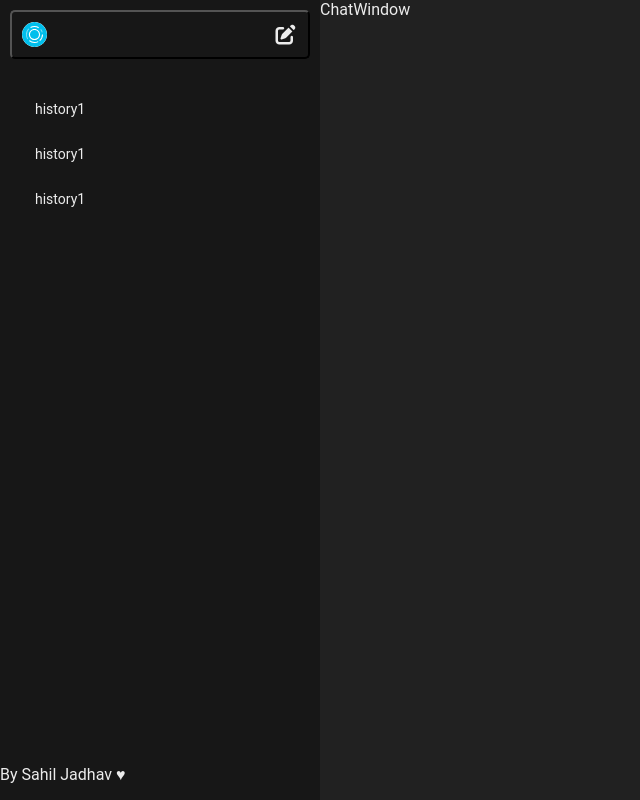
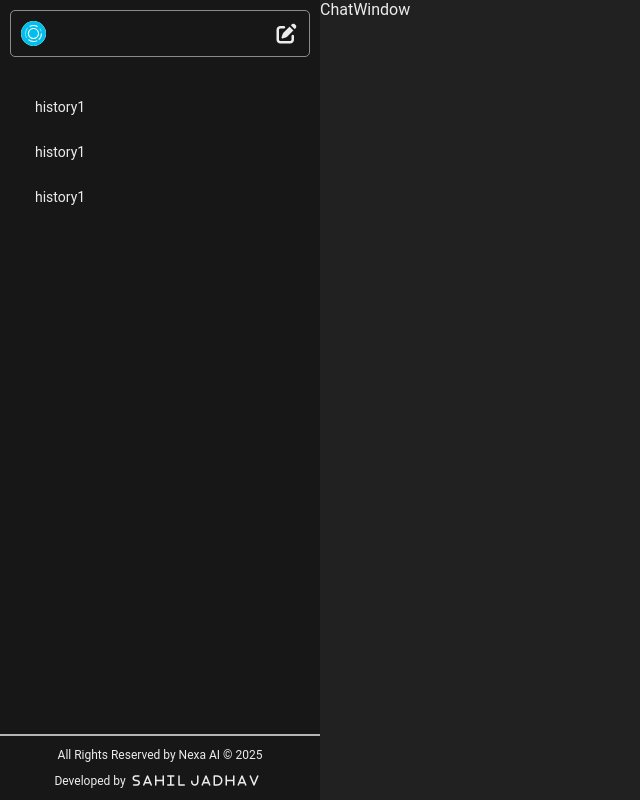
Before and after one commit to Sahil1617/Nexa-Ai, a React (Vite) app in the folder Frontend/: page / in a window 1280 px wide. Shown: the whole page, without its empty margins (0-640 px from the left). Built offline with nearby package versions, Linux system fonts and the light colour scheme.

Commit message:
Frontend Updated

```diff
--- a/Frontend/src/Sidebar.css
+++ b/Frontend/src/Sidebar.css
@@ -16,7 +16,7 @@ button {
     padding: 10px;
     border-radius: 5px;
     background-color: transparent;
-    /* border: solid 0.5px rgba(255, 255, 255, 0.5); */
+    border: solid 0.5px rgba(255, 255, 255, 0.5);
     cursor: pointer;
 }
 
@@ -30,6 +30,10 @@ button {
 
 button span {
     font-size: 20px;
+}
+
+button:hover {
+    background-color: rgba(180, 180, 180, 0.05);
 }
 
 .history {
@@ -47,3 +51,15 @@ button span {
     border: solid 10px transparent;
     position: relative;
 }
+
+.history li:hover {
+    background-color: rgba(180, 180, 180, 0.05);
+    border-radius: 10px;
+}
+
+.sign {
+    margin-top: auto;
+    text-align: center;
+    font-size: 12px;
+    border-top: 2px solid rgb(180, 180, 180);
+}
--- a/Frontend/src/Sidebar.jsx
+++ b/Frontend/src/Sidebar.jsx
@@ -17,7 +17,8 @@ const Sidebar = () => {
       </ul>
 
       <div className="sign">
-        <p>By Sahil Jadhav &hearts;</p>
+        <p>All Rights Reserved by Nexa AI &copy; 2025</p>
+        <p>Developed by<i className="fa-solid" style={{width: "140px"}}>S a h i l &nbsp;J a d h a v</i></p>
       </div>
 
     </section>
```
Also changed, not shown: 1 other file (tests, documents, lock files or other folders).
